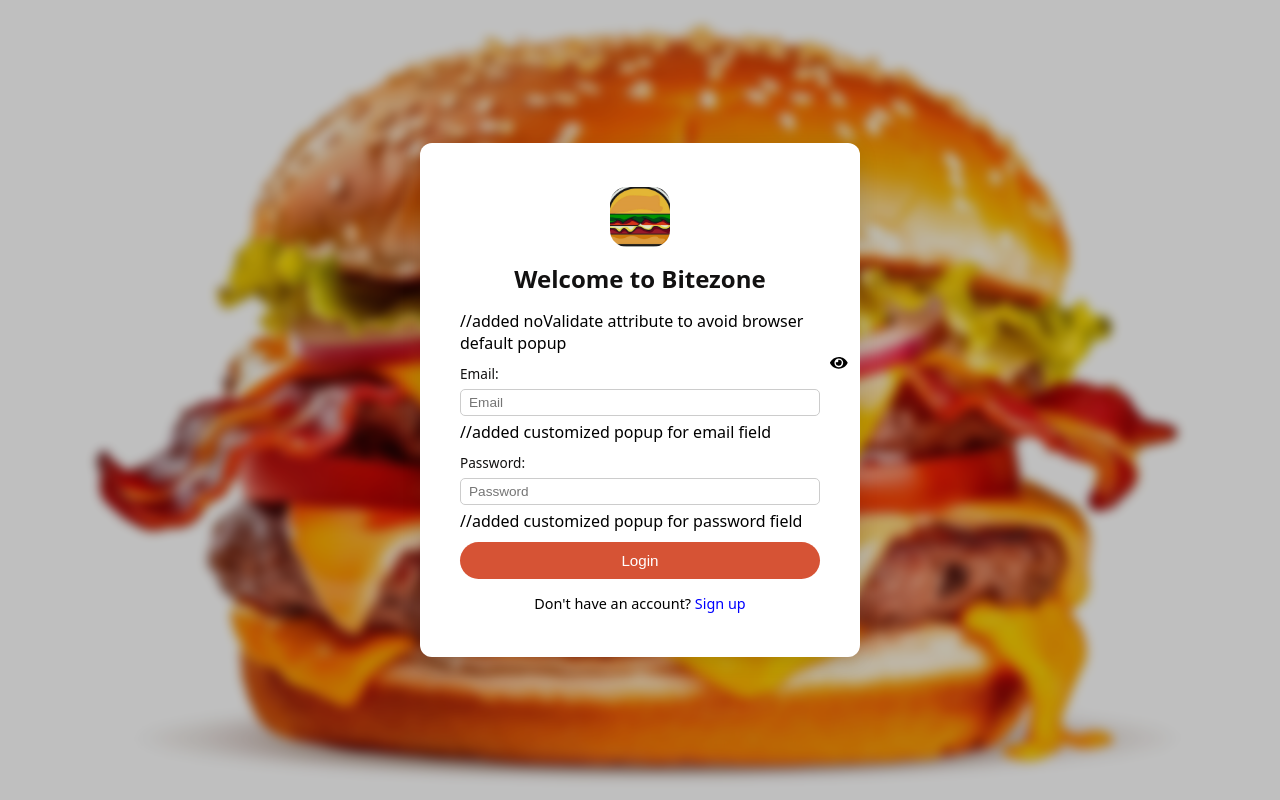
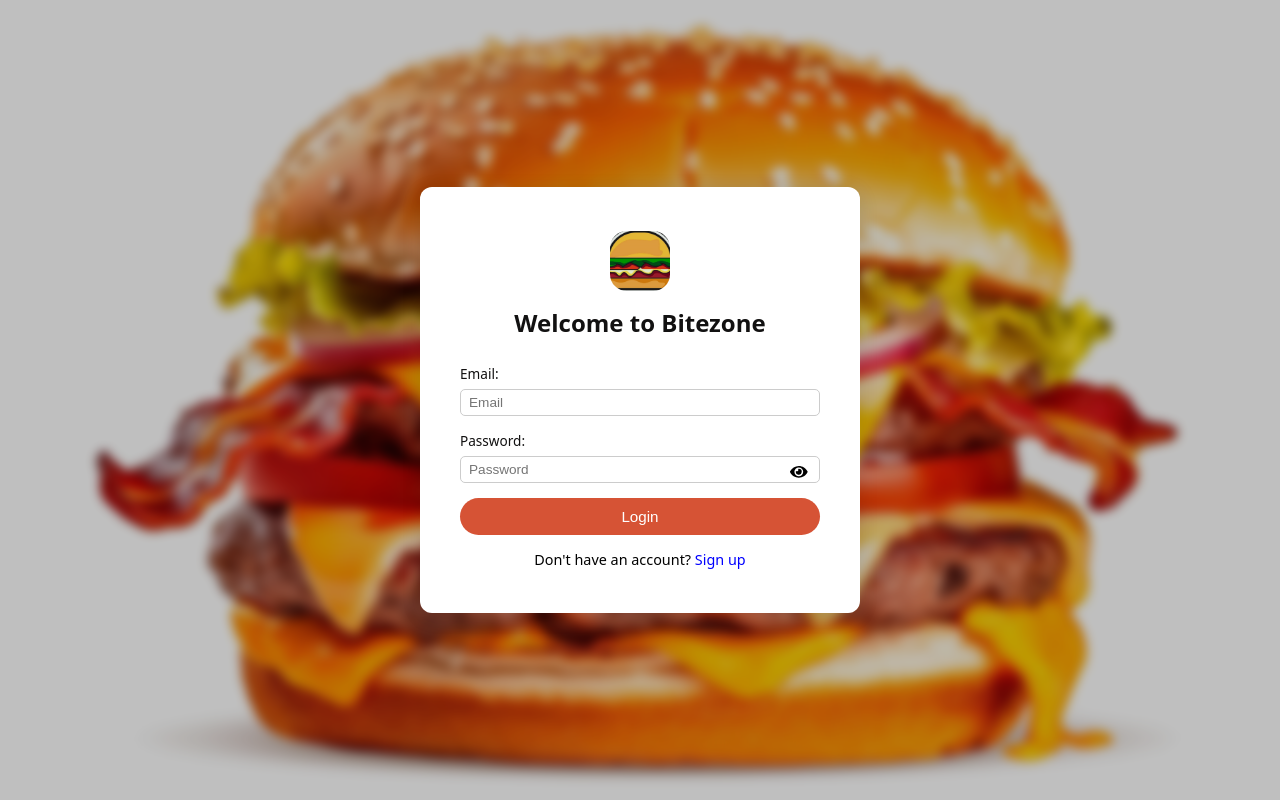
Before and after one commit to Eisha373/Bitezone, a React (Vite) app: page / in a window 1280 px wide. Built offline with nearby package versions, Linux system fonts and the light colour scheme.

Commit message:
fixed comments on signup, login page

```diff
--- a/src/pages/auth/Login.jsx
+++ b/src/pages/auth/Login.jsx
@@ -65,8 +65,6 @@ const [passwordError, setPasswordError] = useState("");
         <img src="/images/burger-logo(1).jpg" alt="Bitezone Logo" className="auth-logo" />
         <h2>Welcome to Bitezone</h2>
         {error && <p style={{ color: "red" }}>{error}</p>}
-        //added noValidate attribute to avoid browser default popup
-
         <form onSubmit={handleLogin} noValidate>
           <label htmlFor="email">Email:</label>
 <div className="field-wrapper">
@@ -77,8 +75,6 @@ const [passwordError, setPasswordError] = useState("");
     value={email}
     onChange={(e) => setEmail(e.target.value)}
   />
-  //added customized popup for email field
-
   {emailError && (
     <div className="field-popup">
       <span className="field-popup-icon">!</span>
@@ -89,14 +85,23 @@ const [passwordError, setPasswordError] = useState("");
 
 <label htmlFor="password">Password:</label>
 <div className="field-wrapper">
+  <div className="password-field">
     <input
-    type="password"
+      type={showPassword ? "text" : "password"}
       id="password"
       placeholder="Password"
       value={password}
       onChange={(e) => setPassword(e.target.value)}
     />
-  //added customized popup for password field
+    <button
+      type="button"
+      className="toggle-password-btn"
+      onClick={() => setShowPassword(!showPassword)}
+    >
+      {showPassword ? <FaEyeSlash /> : <FaEye />}
+    </button>
+  </div>
+  {/* customized popup for password */}
   {passwordError && (
     <div className="field-popup">
       <span className="field-popup-icon">!</span>
@@ -104,13 +109,6 @@ const [passwordError, setPasswordError] = useState("");
     </div>
   )}
 </div>
-          <button
-    type="button"
-    className="toggle-password-btn"
-    onClick={() => setShowPassword(!showPassword)}
-  >
-    {showPassword ? <FaEyeSlash /> : <FaEye />}
-  </button>
 
           <button type="submit">Login</button>
         </form>
--- a/src/pages/auth/Signup.jsx
+++ b/src/pages/auth/Signup.jsx
@@ -54,7 +54,8 @@ function handleNameChange(e) {
   }
 
   function handlePhoneChange(e) {
-    // keep only digits, cap at 11 characters as the user types
+    /* keep only digits, cap at 11 characters as the user types*/
+
     const value = e.target.value.replace(/\D/g, "").slice(0, 11);
     setPhone(value);
 
@@ -77,7 +78,8 @@ function handleNameChange(e) {
       setPasswordError("");
     }
   }
-//added function to handle ConfirmPasswordChange
+
+{/*added function to handle ConfirmPasswordChange*/}
 
   function handleConfirmPasswordChange(e) {
   const value = e.target.value;
@@ -244,7 +246,7 @@ function handleNameChange(e) {
       onChange={handleConfirmPasswordChange}
       required
     />
-    //added popup for missing confirm password field
+    {/*added popup for missing confirm password field*/}
     <button
       type="button"
       className="toggle-password-btn"
```
Lines whose indentation alone changed are shown as unchanged.
